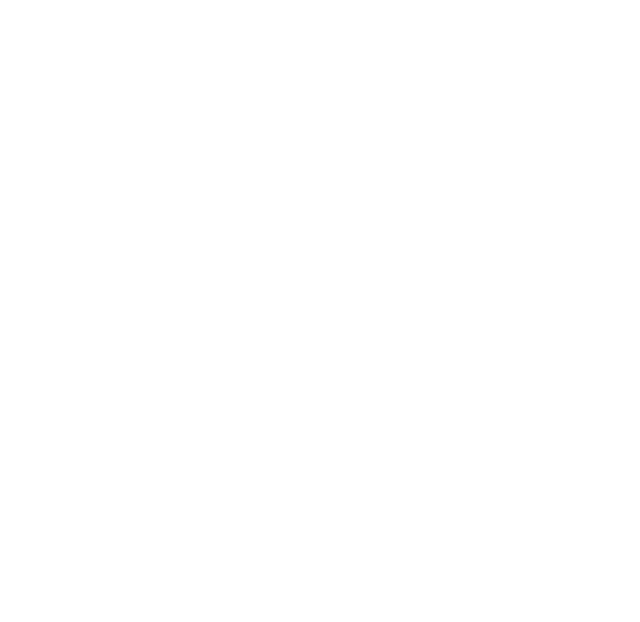
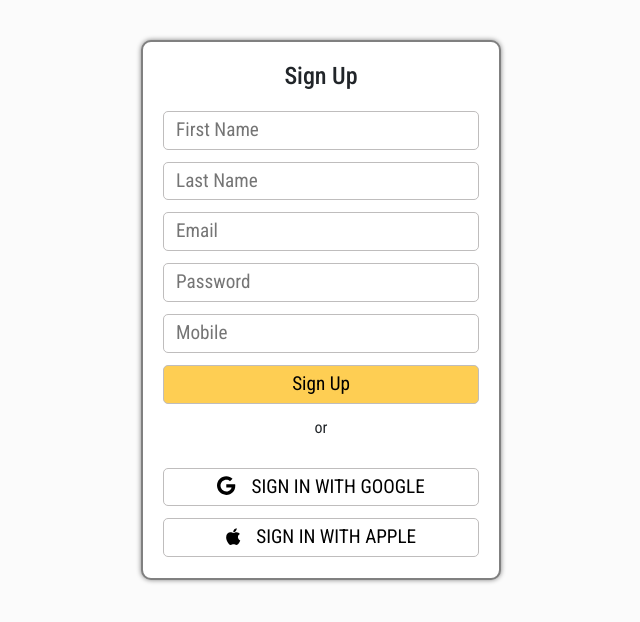
Before and after one commit to Prajon-Adhikari/E-commerce-website, a React (Vite) app: page /signup in a window 1280 px wide. Before the commit this address had no page. Shown: the top 622 px of the page, without its empty margins (319-959 px from the left). Built offline with nearby package versions, Linux system fonts and the light colour scheme; a web font is replaced by a local one.

Commit message:
adding signup feature

```diff
--- a/src/App.jsx
+++ b/src/App.jsx
@@ -6,6 +6,7 @@
 import { counterCartVAlue } from "./Context";
 import { ProductData } from "./ProductData";
 import LoginPage from "./LoginPage";
+import SignUp from "./SignUp";
 
 export default function App() {
   const getDeafultQuantity = () => {
@@ -72,7 +73,8 @@
             <Route path="/" element={<HomePage />} />
             <Route path="/cart" element={<Cart />} />
             <Route path="/about" element={<About />} />
-            <Route path="/login" element={<LoginPage/>} />
+            <Route path="/login" element={<LoginPage />} />
+            <Route path="/signup" element={<SignUp />} />
           </Routes>
         </BrowserRouter>
       </counterCartVAlue.Provider>
--- a/src/Login.jsx
+++ b/src/Login.jsx
@@ -1,5 +1,7 @@
 import React from "react";
 import { Link } from "react-router-dom";
+import { FontAwesomeIcon } from "@fortawesome/react-fontawesome";
+import { faApple, faGoogle } from "@fortawesome/free-brands-svg-icons";
 
 export default function Login() {
   return (
@@ -20,8 +22,14 @@
             Sign Up
           </Link>
           <p>or</p>
-          <button className="inputbar signin-btn">SIGN IN WITH GOOGLE</button>
-          <button className="inputbar signin-btn">SIGN IN WITH APPLE</button>
+          <button className="inputbar signin-btn">
+            <FontAwesomeIcon icon={faGoogle} className="brand-icon" />
+            SIGN IN WITH GOOGLE
+          </button>
+          <button className="inputbar signin-btn">
+            <FontAwesomeIcon icon={faApple} className="brand-icon" />
+            SIGN IN WITH APPLE
+          </button>
         </div>
       </form>
     </div>
--- /dev/null
+++ b/src/SignUp.jsx
@@ -0,0 +1,46 @@
+import React from "react";
+import { FontAwesomeIcon } from "@fortawesome/react-fontawesome";
+import { faApple, faGoogle } from "@fortawesome/free-brands-svg-icons";
+
+export default function SignUp() {
+  return (
+    <div className="signup-page ">
+      <form action="" className="signup-form-container">
+        <h4>Sign Up</h4>
+        <input type="text" placeholder="First Name" className="inputbar" />
+        <input type="text" placeholder="Last Name" className="inputbar" />
+        <input
+          type="email"
+          name=""
+          id=""
+          placeholder="Email"
+          className="inputbar"
+        />
+        <input
+          type="password"
+          name=""
+          id=""
+          placeholder="Password"
+          className="inputbar"
+        />
+        <input
+          type="number"
+          name=""
+          id=""
+          placeholder="Mobile"
+          className="inputbar"
+        />
+        <input type="submit" value="Sign Up" className="inputbar submit-btn" />
+        <p>or</p>
+        <button className="inputbar signin-btn">
+          <FontAwesomeIcon icon={faGoogle} className="brand-icon" />
+          SIGN IN WITH GOOGLE
+        </button>
+        <button className="inputbar signin-btn">
+          <FontAwesomeIcon icon={faApple} className="brand-icon" />
+          SIGN IN WITH APPLE
+        </button>
+      </form>
+    </div>
+  );
+}
--- a/src/index.css
+++ b/src/index.css
@@ -421,7 +421,7 @@
 }
 
 /* login */
-.login-page{
+.login-page,.signup-page{
     display: flex;
     justify-content: center;
     padding-top: 40px;
@@ -451,6 +451,7 @@
     border-radius: 5px;
     border: 1px solid rgb(191, 189, 189);
     outline: none;
+    width: 100%;
 }
 
 .inputbar:hover{
@@ -485,3 +486,34 @@
 .submit-btn{
     background-color: rgb(254, 206, 83);
 }
+
+/* signUP */
+
+
+.signup-form-container{
+    width: 360px;
+    height: 540px;
+    border: 2px solid grey;
+    border-radius: 10px;
+    padding: 20px;
+    box-shadow: 0 0 5px grey;
+    background-color: white;
+}
+
+.names{
+    display: flex;
+    margin-right: 4px;
+}
+
+.signup-page h4{
+    text-align: center;
+}
+
+.signup-form-container p{
+    text-align: center;
+    padding-top: 12px;
+}
+
+.brand-icon{
+    padding-right: 16px;
+}
```
